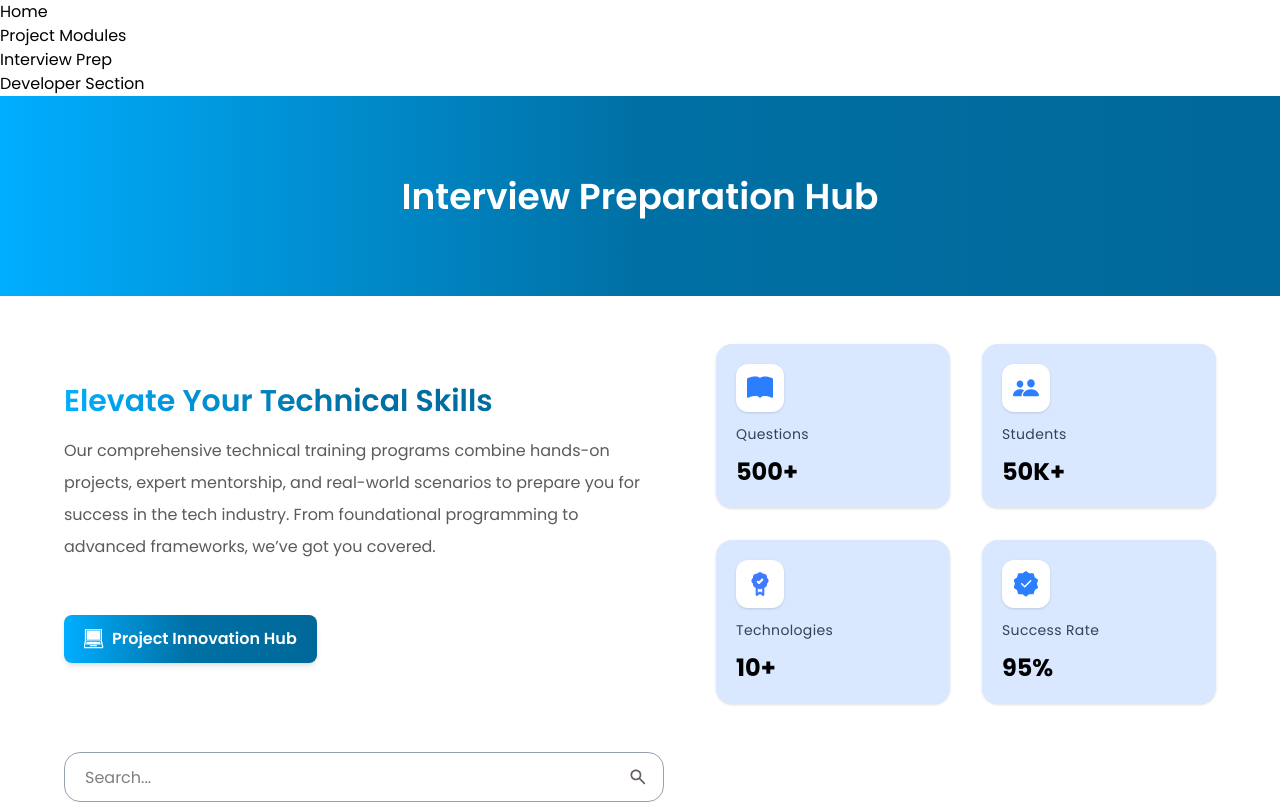
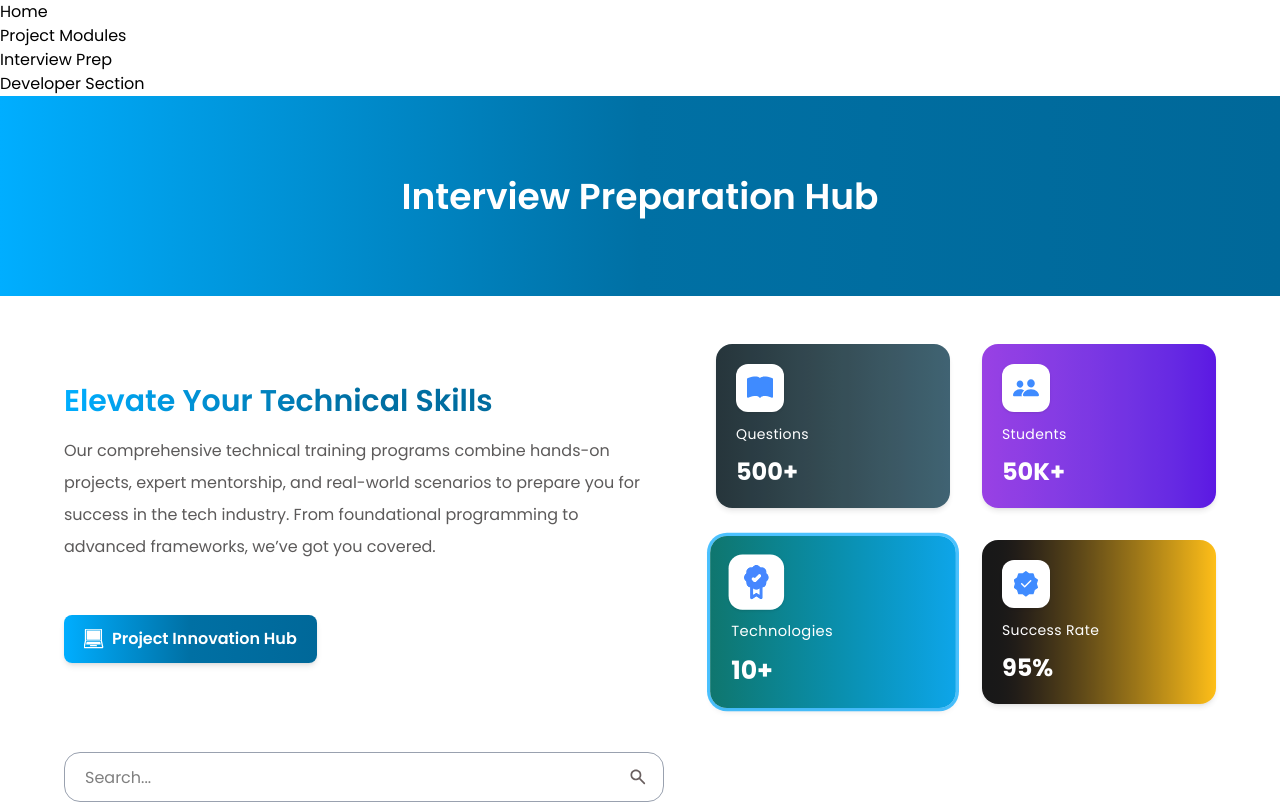
Before and after one commit to SARAN-zaz/Ocean_Placement, a React (Vite) app: page /tech in a window 1280 px wide. Shown: the top 804 px of the page. Built offline with nearby package versions, Linux system fonts and the light colour scheme.

Commit message:
Changes INterview Section Boces Background

```diff
--- a/src/components/Interview_Section/DeveloperSection.jsx
+++ b/src/components/Interview_Section/DeveloperSection.jsx
@@ -1,22 +1,35 @@
+import { useState, useEffect } from "react";
 import images from "../../assets/Images";
 
 const DeveloperSection = () => {
   const stats = [
-    { img: images.Book, label: "Questions", value: "500+" },
-    { img: images.students, label: "Students", value: "50K+" },
-    { img: images.technology, label: "Technologies", value: "10+" },
-    { img: images.success, label: "Success Rate", value: "95%" },
+    { img: images.Book, label: "Questions", value: "500+", gradient: "from-[#0F2027] via-[#203A43] to-[#2C5364]" },
+    { img: images.students, label: "Students", value: "50K+", gradient: "from-[#8E2DE2] to-[#4A00E0]" },
+    { img: images.technology, label: "Technologies", value: "10+", gradient: "from-[#0F766E] to-[#0EA5E9]" },
+    { img: images.success, label: "Success Rate", value: "95%", gradient: "from-[#000000] to-[#FFB800]" },
   ];
+
+  // ACTIVE INDEX STATE
+  const [activeIndex, setActiveIndex] = useState(0);
+
+  // AUTO SWITCH LOGIC
+  useEffect(() => {
+    const interval = setInterval(() => {
+      setActiveIndex((prev) => (prev + 1) % stats.length);
+    }, 2000); // 2 seconds
+
+    return () => clearInterval(interval);
+  }, []);
 
   return (
     <div className="flex flex-col md:flex-row justify-between items-center gap-10 py-12 max-w-[1200px] w-[90%] mx-auto">
 
       <div className="md:w-1/2 max-w-[600px]">
-        <h1 className=" text-[30px] font-semibold mb-4 w-full text-4xl  bg-linear-to-r from-[#00AEFF] via-[#0070A4] to-[#006899] bg-clip-text text-transparent">
+        <h1 className="text-[30px] font-semibold mb-4 w-full text-4xl bg-linear-to-r from-[#00AEFF] via-[#0070A4] to-[#006899] bg-clip-text text-transparent">
           Elevate Your Technical Skills
         </h1>
 
-        <p className="mb-6 text-[#5C5A5A] text-[16px] leading-8 ">
+        <p className="mb-6 text-[#5C5A5A] text-[16px] leading-8">
           Our comprehensive technical training programs combine hands-on
           projects, expert mentorship, and real-world scenarios to prepare you
           for success in the tech industry. From foundational programming to
@@ -39,45 +52,40 @@ const DeveloperSection = () => {
           />
           Project Innovation Hub
         </button>
-
       </div>
 
+      <div className="grid grid-cols-2 gap-8 w-full md:w-1/2 max-w-[500px]">
+        {stats.map((item, index) => {
+          const isActive = index === activeIndex;
 
-
-<div className="grid grid-cols-2 gap-8 w-full md:w-1/2 max-w-[500px]">
-  {stats.map((item, index) => (
+          return (
             <div
               key={index}
-      className="
-        group bg-[#D9E8FF] flex flex-col justify-center items-start p-5 gap-3
-        rounded-2xl shadow-sm aspect-[1.5/1] transition-all duration-300
-        ring-0 ring-[#00A8FF]/0 hover:ring-[3px] hover:ring-[#00A8FF]/70
-      "
+              className={`
+                flex flex-col justify-center items-start p-5 gap-3 rounded-2xl shadow-md aspect-[1.5/1]
+                bg-linear-to-r ${item.gradient} text-white transition-all duration-500
+                ${isActive ? "ring-[3px] ring-[#00A8FF]/70 scale-[1.05]" : "ring-0 scale-[1] opacity-90"}
+              `}
             >
-      {/* Icon Wrapper */}
               <div
-        className="
-          w-12 h-12 flex justify-center items-center rounded-xl bg-white
-          shadow-sm ring-0 ring-[#00A8FF]/0 transition-all duration-300
-          group-hover:ring-2 group-hover:ring-[#00A8FF]/70 group-hover:scale-110
-        "
+                className={`
+                  w-12 h-12 flex justify-center items-center rounded-xl bg-white transition-all duration-500 shadow-sm
+                  ${isActive ? "scale-110 brightness-110" : "scale-100"}
+                `}
               >
                 <img
                   src={item.img}
                   alt={item.label}
-          className="w-[26px] h-[26px] transition-transform duration-300 group-hover:scale-125"
+                  className={`w-[26px] h-[26px] transition-transform duration-500 ${isActive ? "scale-125" : ""}`}
                 />
               </div>
 
-      <p className="text-gray-700 text-sm tracking-wide">{item.label}</p>
-      <h1 className="text-2xl font-bold text-[#000000]">{item.value}</h1>
+              <p className="text-sm tracking-wide">{item.label}</p>
+              <h1 className="text-2xl font-bold">{item.value}</h1>
             </div>
-  ))}
+          );
+        })}
       </div>
-
-
-
-
 
     </div>
   );
```
Lines whose indentation alone changed are shown as unchanged.
